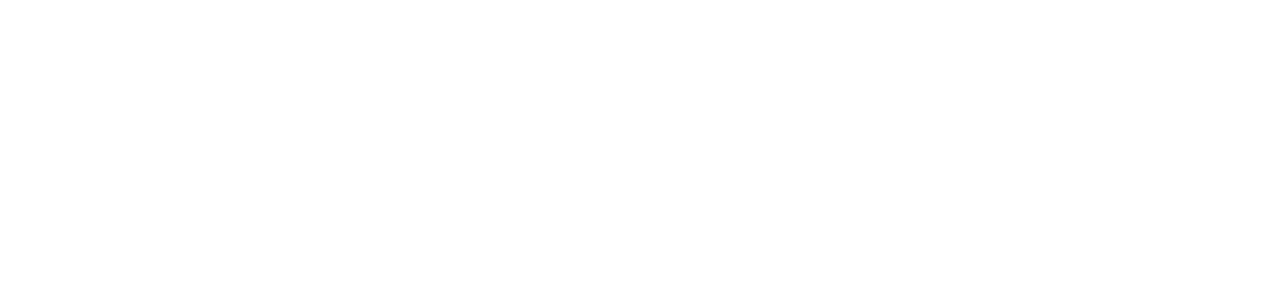
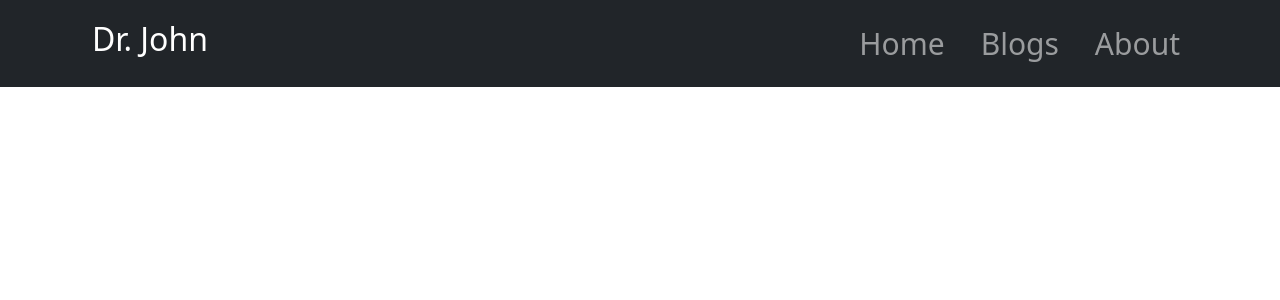
Before and after one commit to coderrakibul/assignment-10, a React (Create React App) app: page / in a window 1280 px wide. Shown: the top 300 px of the page. Built offline with nearby package versions, Linux system fonts and the light colour scheme.

Commit message:
header created

```diff
--- a/package.json
+++ b/package.json
@@ -6,8 +6,11 @@
     "@testing-library/jest-dom": "^5.16.4",
     "@testing-library/react": "^13.1.1",
     "@testing-library/user-event": "^13.5.0",
+    "bootstrap": "^5.1.3",
     "react": "^18.0.0",
+    "react-bootstrap": "^2.2.3",
     "react-dom": "^18.0.0",
+    "react-router-dom": "^6.3.0",
     "react-scripts": "5.0.1",
     "web-vitals": "^2.1.4"
   },
--- a/src/App.js
+++ b/src/App.js
@@ -1,9 +1,14 @@
+import { Routes } from 'react-router-dom';
 import './App.css';
+import Header from './Header/Header';
 
 function App() {
   return (
-    <div className="App">
+    <div>
+      <Header> </Header>
+      <Routes>
 
+      </Routes>
     </div>
   );
 }
--- /dev/null
+++ b/src/Header/Header.css
@@ -0,0 +1,5 @@
+nav a{
+    text-decoration: none;
+    margin:5px 10px;
+    font-size:30px
+}
--- /dev/null
+++ b/src/Header/Header.js
@@ -0,0 +1,29 @@
+import React from 'react';
+import { Container, Nav, Navbar } from 'react-bootstrap';
+import './Header.css';
+
+
+const Header = () => {
+    return (
+        <>
+
+            <Navbar collapseOnSelect expand="lg" bg="dark" variant="dark">
+                <Container>
+                    <Navbar.Brand href="#home"> <h2>Dr. John</h2></Navbar.Brand>
+                    <Navbar.Toggle aria-controls="responsive-navbar-nav" />
+                    <Navbar.Collapse id="responsive-navbar-nav">
+                        <Nav className="ms-auto">
+                            <Nav.Link href="#home">Home</Nav.Link>
+                            <Nav.Link href="#blogs">Blogs</Nav.Link>
+                            <Nav.Link href="#about">About</Nav.Link>
+
+                        </Nav>
+                    </Navbar.Collapse>
+                </Container>
+            </Navbar>
+
+        </>
+    );
+};
+
+export default Header;
--- a/src/index.js
+++ b/src/index.js
@@ -3,12 +3,17 @@ import ReactDOM from 'react-dom/client';
 import './index.css';
 import App from './App';
 import reportWebVitals from './reportWebVitals';
+import 'bootstrap/dist/css/bootstrap.min.css';
+import { BrowserRouter } from 'react-router-dom';
 
 const root = ReactDOM.createRoot(document.getElementById('root'));
 root.render(
-  <React.StrictMode>
-    <App />
-  </React.StrictMode>
+
+  <BrowserRouter>
+    <React.StrictMode>
+      <App />
+    </React.StrictMode>
+  </BrowserRouter>
 );
 
 // If you want to start measuring performance in your app, pass a function
```
Also changed, not shown: 1 other file (tests, documents, lock files or other folders).
